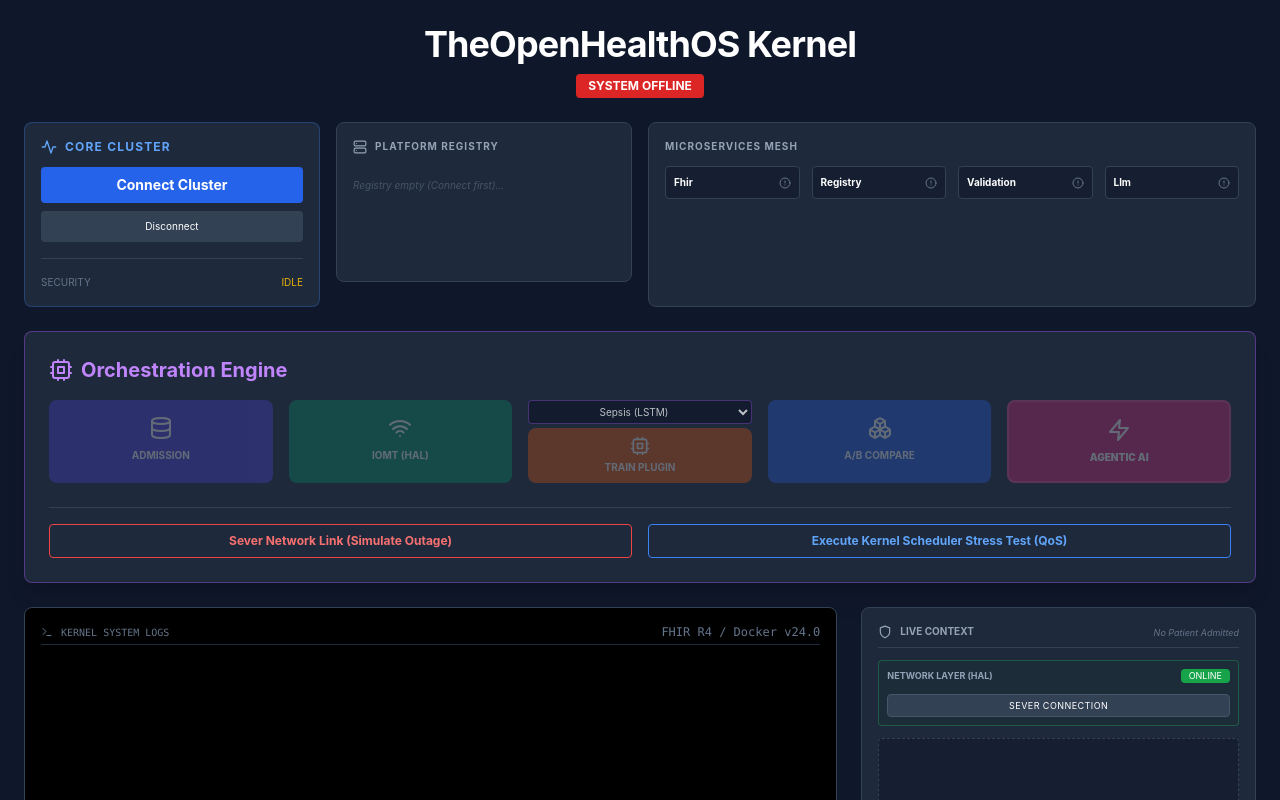
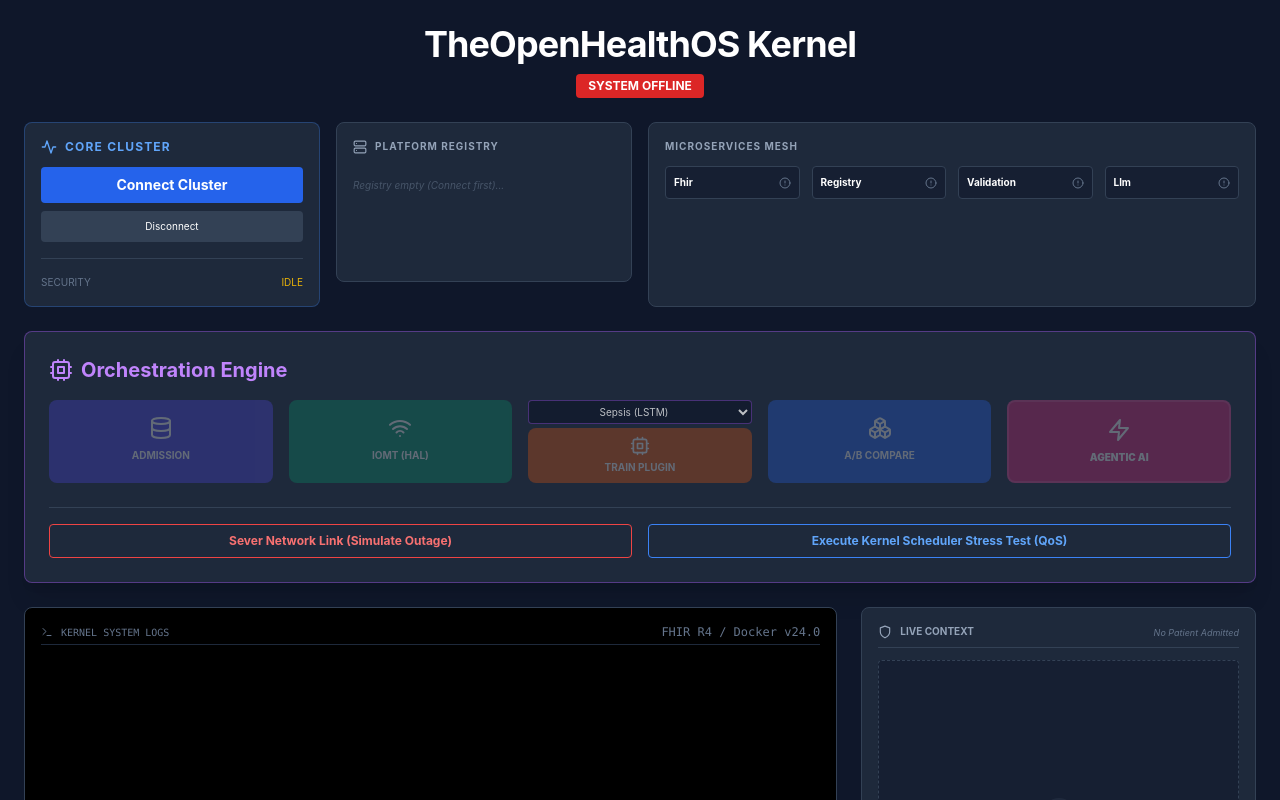
Before and after one commit to Mru00-hub/theopenhealthos, a React (Create React App) app in the folder simulators/layer2-microservices/: page / in a window 1280 px wide. Built offline with nearby package versions, Linux system fonts and the light colour scheme; the HTML template or start-up script is replaced by a standard one.

Commit message:
Update MicroservicesSimulator.jsx

```diff
--- a/simulators/layer2-microservices/src/components/MicroservicesSimulator.jsx
+++ b/simulators/layer2-microservices/src/components/MicroservicesSimulator.jsx
@@ -445,10 +445,10 @@ const MicroservicesSimulator = () => {
             </div>
           </div>
 
-          {/* UNIFIED CONTEXT PANEL (Patient + HAL + IoMT) */}
+                    {/* UNIFIED CONTEXT PANEL (Patient + IoMT) */}
           <div className="bg-slate-800 rounded-lg border border-slate-700 p-4 flex flex-col h-full relative overflow-hidden">
 
-            {/* 1. COMPACT PATIENT HEADER */}
+            {/* 1. COMPACT PATIENT HEADER (FHIR) */}
             <div className="flex justify-between items-end border-b border-slate-700 pb-2 mb-3">
                 <h3 className="text-[10px] font-bold text-slate-400 uppercase flex items-center gap-2">
                     <Shield size={14}/> LIVE CONTEXT
@@ -463,30 +463,21 @@ const MicroservicesSimulator = () => {
                 )}
             </div>
 
-            {/* 2. HAL NETWORK CONTROLS */}
-            <div className={`mb-3 p-2 rounded border ${halStatus.online ? 'border-green-500/30 bg-green-900/10' : 'border-red-500/50 bg-red-900/20'}`}>
-                <div className="flex justify-between items-center mb-2">
-                    <span className="text-[9px] uppercase font-bold text-slate-400">Network Layer (HAL)</span>
-                    <span className={`text-[9px] px-2 rounded ${halStatus.online ? 'bg-green-600' : 'bg-red-600'}`}>{halStatus.online ? 'ONLINE' : 'SEVERED'}</span>
-                </div>
-                {!halStatus.online && (
-                    <div className="text-[10px] text-orange-400 font-mono animate-pulse text-center mb-1">
-                        ⚠ Buffering at Edge: {halStatus.buffer} records
-                    </div>
-                )}
-                <button onClick={toggleNetwork} className="w-full text-[9px] bg-slate-700 hover:bg-slate-600 py-1 rounded border border-slate-600 uppercase tracking-wider">
-                    {halStatus.online ? 'Sever Connection' : 'Restore Connection'}
-                </button>
-            </div>
-
-            {/* 3. DEVICE STREAM VISUALIZER */}
+            {/* 2. DEVICE STREAM VISUALIZER (Live Stream) */}
             {deviceStreamData ? (
                 <div className="flex-1 border border-emerald-500/30 rounded p-2 bg-black relative flex flex-col justify-center">
                     <div className="absolute top-2 right-2 text-[9px] text-emerald-500 animate-pulse">● LIVE STREAM</div>
-                    <div className="text-3xl font-black text-white text-center">{deviceStreamData.vitals.hr} <span className="text-xs font-normal text-slate-500">BPM</span></div>
+
+                    {/* HAL Status Indicator (Mini) */}
+                    <div className="absolute top-2 left-2 flex items-center gap-1">
+                        <div className={`w-2 h-2 rounded-full ${halStatus.online ? 'bg-green-500' : 'bg-red-500'}`}></div>
+                        <span className="text-[9px] text-slate-500">{halStatus.online ? 'ONLINE' : 'OFFLINE'}</span>
+                    </div>
+
+                    <div className="text-3xl font-black text-white text-center mt-2">{deviceStreamData.vitals.hr} <span className="text-xs font-normal text-slate-500">BPM</span></div>
                     <div className="text-lg font-bold text-emerald-400 text-center mb-2">{deviceStreamData.vitals.spo2}% SpO2</div>
 
-                    {/* Fake Waveform Animation */}
+                    {/* Live Waveform Animation */}
                     <div className="h-8 flex items-end justify-center gap-[2px] opacity-80">
                         {[...Array(30)].map((_,i) => (
                             <div key={i} className="w-1 bg-emerald-500" style={{
@@ -500,7 +491,6 @@ const MicroservicesSimulator = () => {
                 <div className="flex-1 flex flex-col items-center justify-center text-slate-600 text-[10px] italic border border-dashed border-slate-700 rounded bg-slate-900/50">
                     <Wifi size={24} className="mb-2 opacity-20"/>
                     <div>Waiting for IoMT Stream...</div>
-                    <div className="text-[9px] opacity-50">(Click IOMT Button)</div>
                 </div>
             )}
           </div>
```
